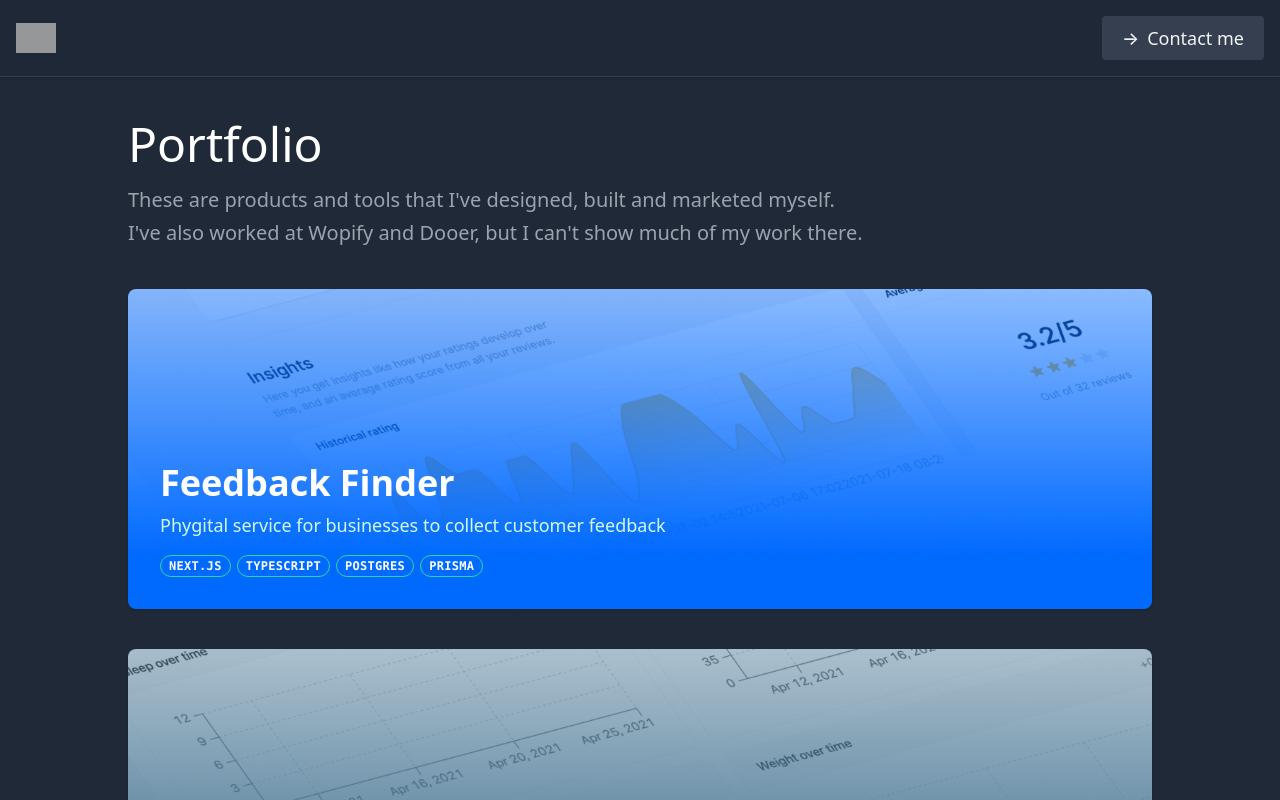
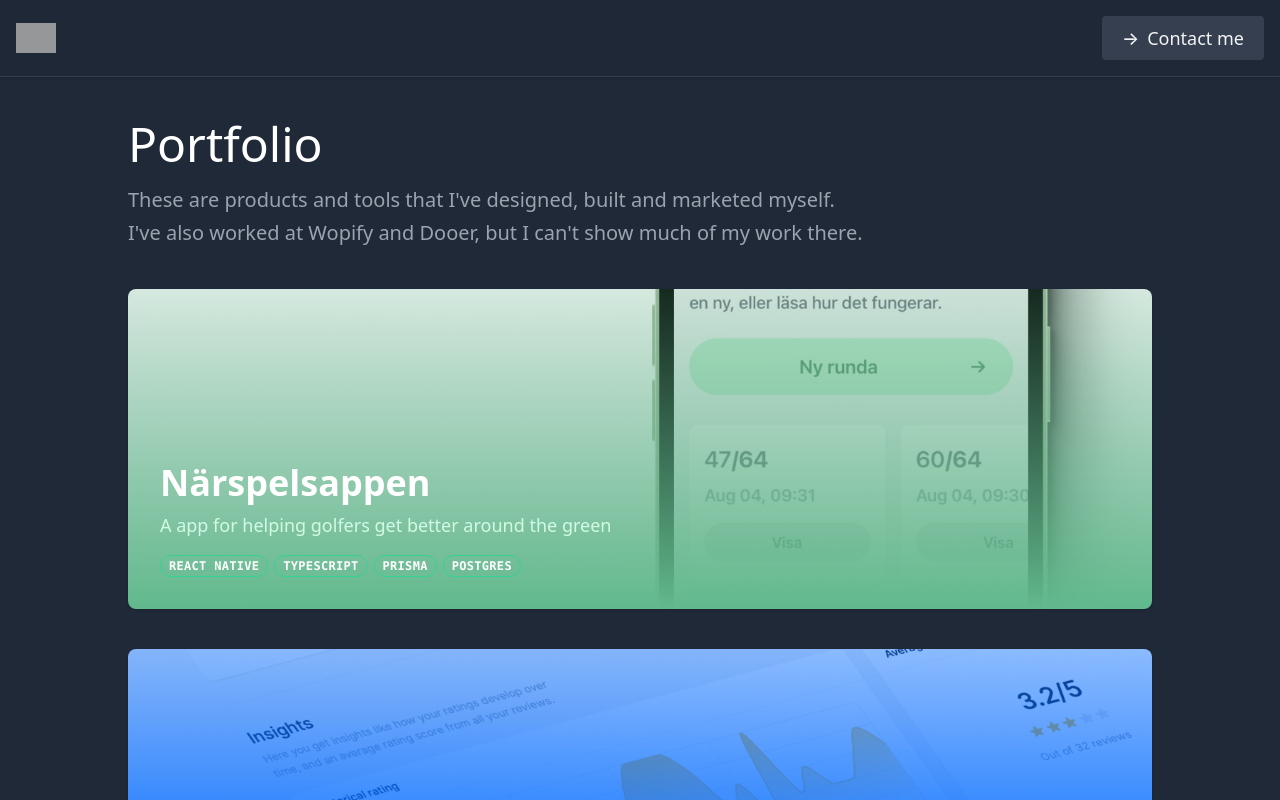
Before and after one commit to sunapi386/portfolio-lite, a Next.js app in the folder portfolio/: page / in a window 1280 px wide. Built offline with nearby package versions, Linux system fonts and the light colour scheme; grey boxes are pictures that could not be loaded; what @splitbee/web would draw is missing.

Commit message:
:sparkles: Add project

```diff
--- a/portfolio/pages/index.tsx
+++ b/portfolio/pages/index.tsx
@@ -75,6 +75,43 @@ export default function Home() {
             </p>
 
             <div className="mt-10 grid grid-cols-1">
+              <a
+                onMouseLeave={() => setHovering(undefined)}
+                rel="noopener noreferrer"
+                target="_blank"
+                onMouseOver={() => setHovering("narspelsappen")}
+                href="https://narspelsappen.albingroen.com"
+                className="pb-5 lg:pb-10"
+              >
+                <div
+                  className={`card ${
+                    !hovering || hovering === "narspelsappen"
+                      ? "opacity-100"
+                      : "opacity-50 grayscale"
+                  }`}
+                  style={{ backgroundImage: "url(/narspelsappen.png)" }}
+                >
+                  <h2 className="text-4xl font-bold">Närspelsappen</h2>
+                  <p className="mt-2 text-lg font-medium text-green-100 truncate">
+                    A app for helping golfers get better around the green
+                  </p>
+                  <div className="flex items-center space-x-1.5 mt-4">
+                    <span className="p-0.5 px-2 rounded-full uppercase font-mono tracking-wide border border-green-400 font-semibold text-xs">
+                      React Native
+                    </span>
+                    <span className="p-0.5 px-2 rounded-full uppercase font-mono tracking-wide border border-green-400 font-semibold text-xs">
+                      Typescript
+                    </span>
+                    <span className="p-0.5 px-2 rounded-full uppercase font-mono tracking-wide border border-green-400 font-semibold text-xs">
+                      Prisma
+                    </span>
+                    <span className="p-0.5 px-2 rounded-full uppercase font-mono tracking-wide border border-green-400 font-semibold text-xs">
+                      Postgres
+                    </span>
+                  </div>
+                </div>
+              </a>
+
               <a
                 onMouseLeave={() => setHovering(undefined)}
                 rel="noopener noreferrer"
```
Also changed, not shown: portfolio/public/narspelsappen.png (added).
